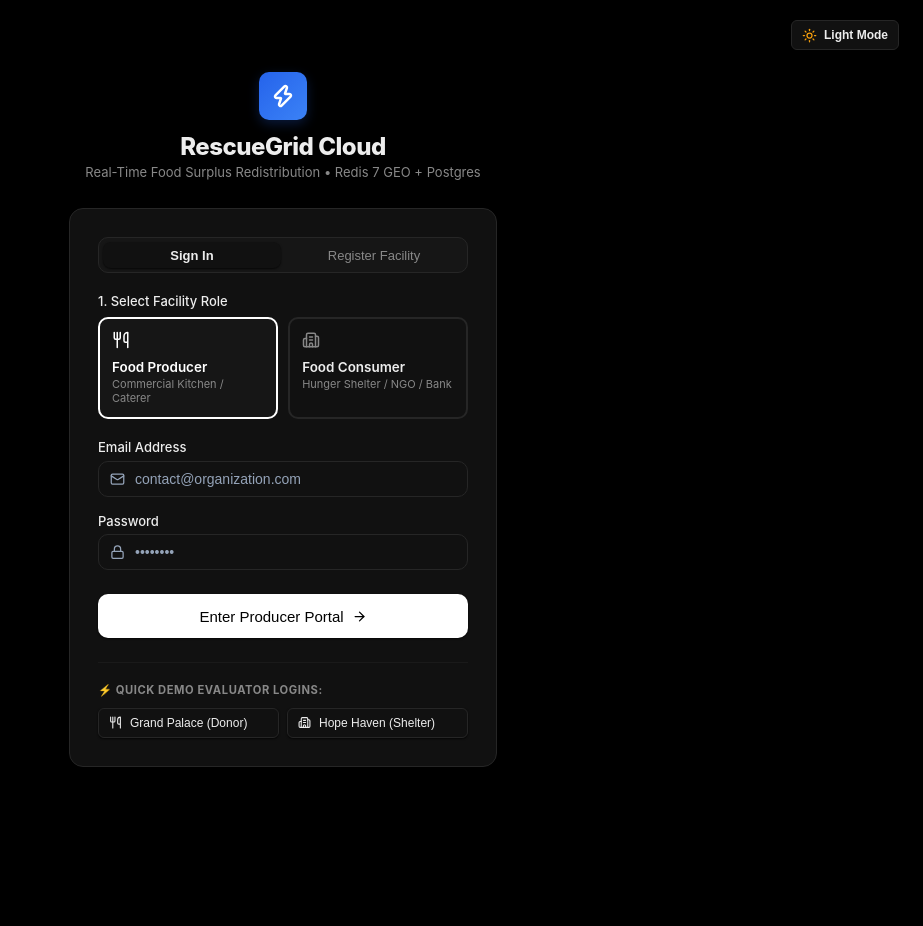
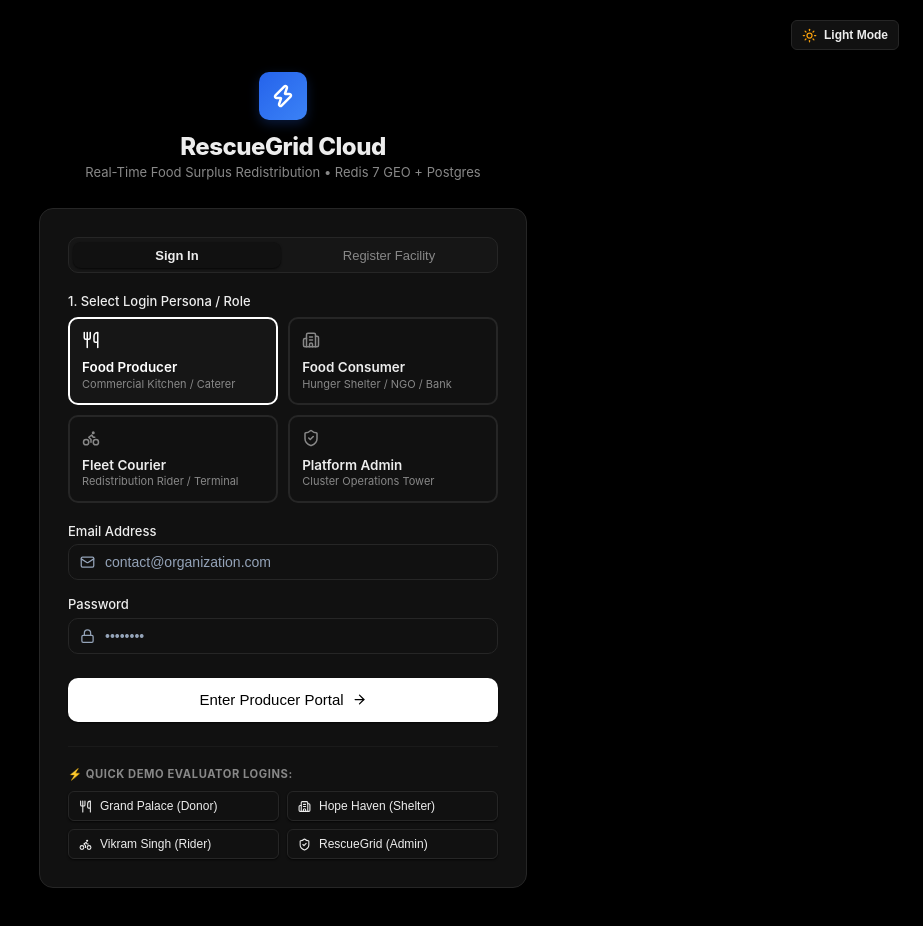
Before and after one commit to VarunGupta2005/cc-project, a React (Create React App) app in the folder client/: page / in a window 1280 px wide. Shown: the top 926 px of the page, without its empty margins (357-1280 px from the left). Before the commit the page ends 839 px from the top, so only its background shows below. Built offline with nearby package versions, Linux system fonts and the light colour scheme; no server answers.

Commit message:
feat(auth): add dedicated rider and admin login tiles and quick login buttons

```diff
--- a/client/src/pages/AuthPage.js
+++ b/client/src/pages/AuthPage.js
@@ -3,6 +3,8 @@ import {
   Zap,
   Utensils,
   Building2,
+  Bike,
+  ShieldCheck,
   Lock,
   Mail,
   ArrowRight,
@@ -88,7 +90,7 @@ export default function AuthPage({ onLoginSuccess }) {
   };
 
   return (
-    <div style={{ maxWidth: '460px', margin: '2.5rem auto', padding: '0 1rem' }}>
+    <div style={{ maxWidth: '520px', margin: '2.5rem auto', padding: '0 1rem' }}>
       {/* Brand Header */}
       <div style={{ textAlign: 'center', marginBottom: '1.75rem' }}>
         <div style={{
@@ -145,12 +147,13 @@ export default function AuthPage({ onLoginSuccess }) {
           {!isRegister ? (
             /* ================= SIGN IN FORM ================= */
             <div>
-              {/* Step 1: Select Facility Category */}
+              {/* Step 1: Select Facility / Persona Role */}
               <div style={{ marginBottom: '1.25rem' }}>
                 <label className="form-label" style={{ marginBottom: '0.5rem' }}>
-                  1. Select Facility Role
+                  1. Select Login Persona / Role
                 </label>
-                <div style={{ display: 'grid', gridTemplateColumns: '1fr 1fr', gap: '0.65rem' }}>
+                <div style={{ display: 'grid', gridTemplateColumns: 'repeat(2, 1fr)', gap: '0.65rem' }}>
+                  {/* Role 1: Food Producer */}
                   <div
                     onClick={() => {
                       setRole('DONOR');
@@ -175,6 +178,7 @@ export default function AuthPage({ onLoginSuccess }) {
                     </div>
                   </div>
 
+                  {/* Role 2: Food Consumer */}
                   <div
                     onClick={() => {
                       setRole('SHELTER');
@@ -196,6 +200,56 @@ export default function AuthPage({ onLoginSuccess }) {
                     </div>
                     <div style={{ fontSize: '0.6875rem', color: 'var(--muted-foreground)', marginTop: '0.1rem', lineHeight: '1.3' }}>
                       Hunger Shelter / NGO / Bank
+                    </div>
+                  </div>
+
+                  {/* Role 3: Fleet Courier / Rider */}
+                  <div
+                    onClick={() => {
+                      setRole('RIDER');
+                      setEmail('rider@hopehaven.org');
+                      setPassword('password123');
+                    }}
+                    style={{
+                      padding: '0.75rem',
+                      borderRadius: 'var(--radius)',
+                      border: `2px solid ${role === 'RIDER' ? 'var(--primary)' : 'var(--border)'}`,
+                      backgroundColor: role === 'RIDER' ? 'var(--secondary)' : 'var(--card)',
+                      cursor: 'pointer',
+                      transition: 'all 0.15s ease',
+                    }}
+                  >
+                    <Bike size={18} color={role === 'RIDER' ? 'var(--primary)' : 'var(--muted-foreground)'} />
+                    <div style={{ fontWeight: 600, fontSize: '0.84rem', color: role === 'RIDER' ? 'var(--primary)' : 'var(--foreground)', marginTop: '0.35rem' }}>
+                      Fleet Courier
+                    </div>
+                    <div style={{ fontSize: '0.6875rem', color: 'var(--muted-foreground)', marginTop: '0.1rem', lineHeight: '1.3' }}>
+                      Redistribution Rider / Terminal
+                    </div>
+                  </div>
+
+                  {/* Role 4: Platform Operator / Admin */}
+                  <div
+                    onClick={() => {
+                      setRole('ADMIN');
+                      setEmail('admin@rescuegrid.org');
+                      setPassword('password123');
+                    }}
+                    style={{
+                      padding: '0.75rem',
+                      borderRadius: 'var(--radius)',
+                      border: `2px solid ${role === 'ADMIN' ? 'var(--primary)' : 'var(--border)'}`,
+                      backgroundColor: role === 'ADMIN' ? 'var(--secondary)' : 'var(--card)',
+                      cursor: 'pointer',
+                      transition: 'all 0.15s ease',
+                    }}
+                  >
+                    <ShieldCheck size={18} color={role === 'ADMIN' ? 'var(--primary)' : 'var(--muted-foreground)'} />
+                    <div style={{ fontWeight: 600, fontSize: '0.84rem', color: role === 'ADMIN' ? 'var(--primary)' : 'var(--foreground)', marginTop: '0.35rem' }}>
+                      Platform Admin
+                    </div>
+                    <div style={{ fontSize: '0.6875rem', color: 'var(--muted-foreground)', marginTop: '0.1rem', lineHeight: '1.3' }}>
+                      Cluster Operations Tower
                     </div>
                   </div>
                 </div>
@@ -237,10 +291,19 @@ export default function AuthPage({ onLoginSuccess }) {
                   type="submit"
                   size="lg"
                   disabled={loading}
-                  variant={role === 'DONOR' ? 'default' : 'success'}
                   style={{ width: '100%', marginTop: '0.5rem' }}
                 >
-                  <span>{loading ? 'Authenticating...' : `Enter ${role === 'DONOR' ? 'Producer' : 'Shelter'} Portal`}</span>
+                  <span>
+                    {loading
+                      ? 'Authenticating...'
+                      : role === 'DONOR'
+                      ? 'Enter Producer Portal'
+                      : role === 'SHELTER'
+                      ? 'Enter Shelter Portal'
+                      : role === 'RIDER'
+                      ? 'Enter Rider Task Portal'
+                      : 'Enter Admin Control Tower'}
+                  </span>
                   <ArrowRight size={15} />
                 </Button>
               </form>
@@ -250,7 +313,7 @@ export default function AuthPage({ onLoginSuccess }) {
                 <div style={{ fontSize: '0.7rem', color: 'var(--muted-foreground)', fontWeight: 700, textTransform: 'uppercase', letterSpacing: '0.05em', marginBottom: '0.65rem' }}>
                   ⚡ Quick Demo Evaluator Logins:
                 </div>
-                <div style={{ display: 'grid', gridTemplateColumns: '1fr 1fr', gap: '0.5rem' }}>
+                <div style={{ display: 'grid', gridTemplateColumns: 'repeat(2, 1fr)', gap: '0.5rem' }}>
                   <Button
                     variant="outline"
                     size="sm"
@@ -269,6 +332,26 @@ export default function AuthPage({ onLoginSuccess }) {
                   >
                     <Building2 size={13} />
                     <span>Hope Haven (Shelter)</span>
+                  </Button>
+
+                  <Button
+                    variant="outline"
+                    size="sm"
+                    onClick={() => handleQuickLogin('rider@hopehaven.org')}
+                    style={{ fontSize: '0.75rem', justifyContent: 'flex-start' }}
+                  >
+                    <Bike size={13} />
+                    <span>Vikram Singh (Rider)</span>
+                  </Button>
+
+                  <Button
+                    variant="outline"
+                    size="sm"
+                    onClick={() => handleQuickLogin('admin@rescuegrid.org')}
+                    style={{ fontSize: '0.75rem', justifyContent: 'flex-start' }}
+                  >
+                    <ShieldCheck size={13} />
+                    <span>RescueGrid (Admin)</span>
                   </Button>
                 </div>
               </div>
```
